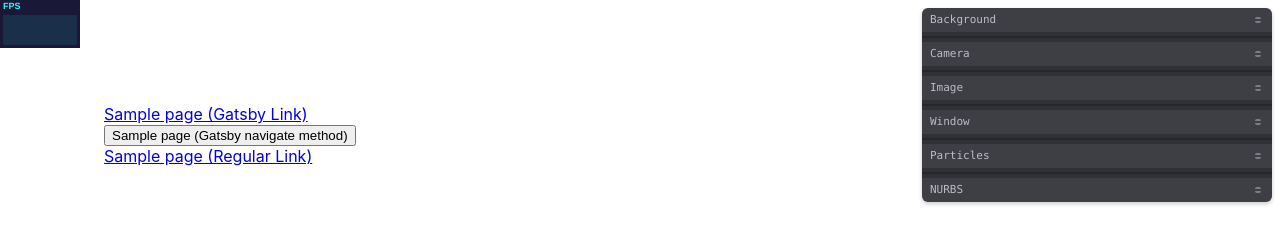
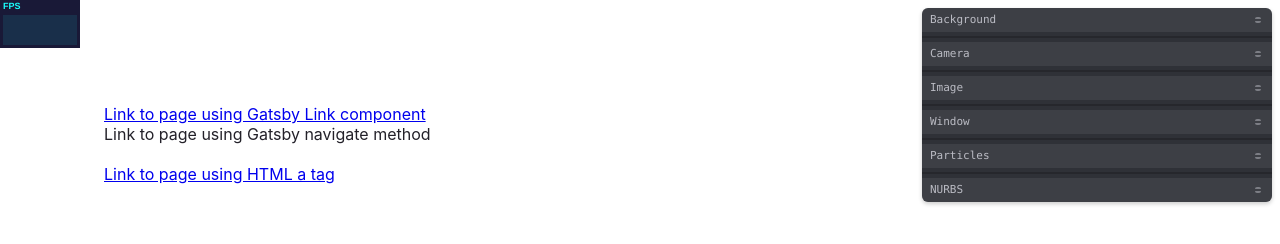
Before and after one commit to italodr/test-webgl-integration, a Gatsby site: page / in a window 1280 px wide. Shown: the top 244 px of the page. Built offline with nearby package versions, Linux system fonts and the light colour scheme; Gatsby itself is replaced by a stand-in of ours.

Commit message:
Change button labels

```diff
--- a/src/pages/index.js
+++ b/src/pages/index.js
@@ -22,17 +22,15 @@ const IndexPage = () => {
     document.body.appendChild(script);
   }, []);
 
-  const goTo = url => navigate(url);
-
   return (
     <main style={pageStyles}>
       <title>Home Page</title>
       <section>
-        <Link to={'/sample'}>Sample page (Gatsby Link)</Link>
+        <Link to={'/sample'}>Link to page using Gatsby Link component</Link>
         <br />
-        <button onClick={() => goTo('/sample')}>Sample page (Gatsby navigate method)</button>
+        <div onClick={() => navigate('/sample')}>Link to page using Gatsby navigate method</div>
         <br />
-        <a href={'/sample'}>Sample page (Regular Link)</a>
+        <a href={'/sample'}>Link to page using HTML a tag</a>
         <br />
         <br />
       </section>
```
